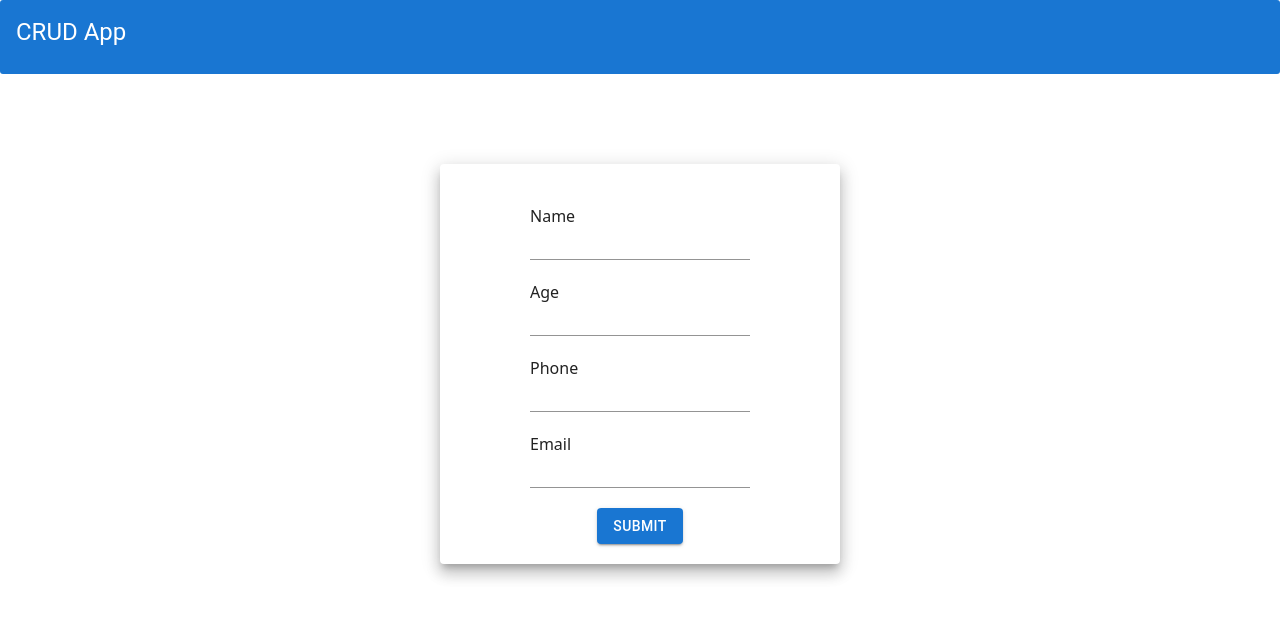
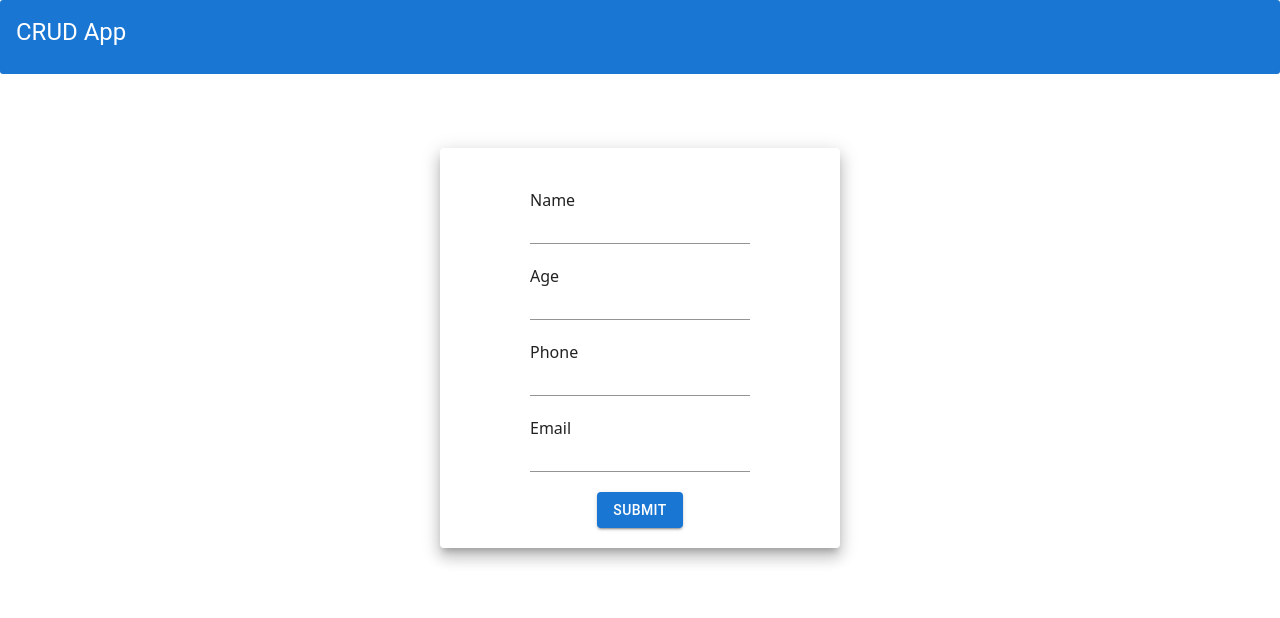
Before and after one commit to abinkhd/React-CRUD, a React (Create React App) app: page / in a window 1280 px wide. Shown: the top 618 px of the page. Built offline with nearby package versions, Linux system fonts and the light colour scheme.

Commit message:
changed spacing

```diff
--- a/src/component/Home.jsx
+++ b/src/component/Home.jsx
@@ -5,7 +5,7 @@ import CardHeader from "@mui/material/CardHeader";
 
 const Home = () => {
   return (
-    <Grid container spacing={2}>
+    <Grid container>
       <Grid item xs={12}>
         <CardHeader title="CRUD App" className="header-style"></CardHeader>
       </Grid>
```
